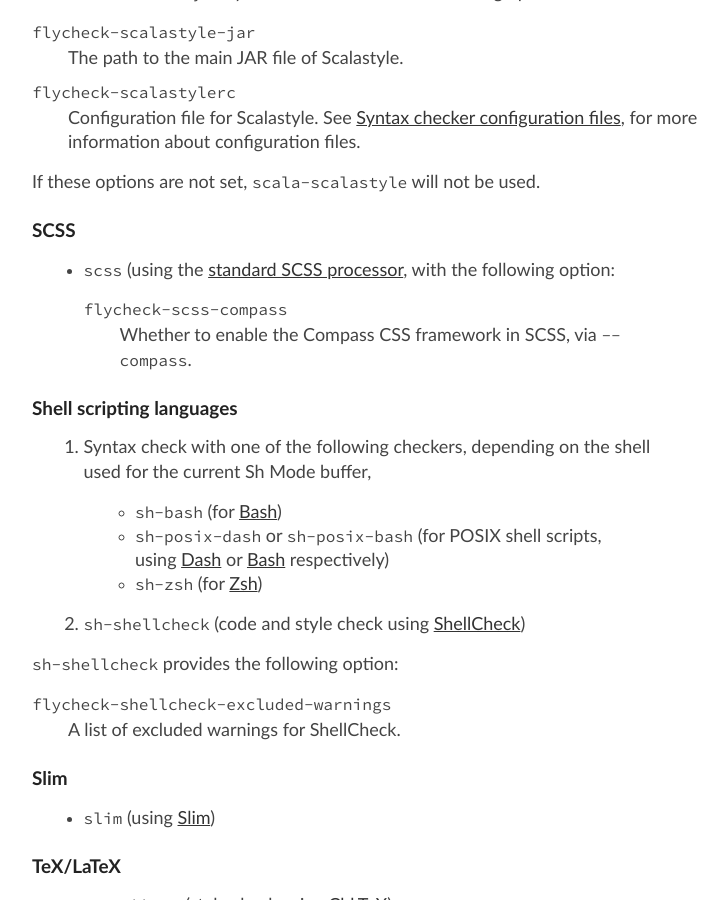
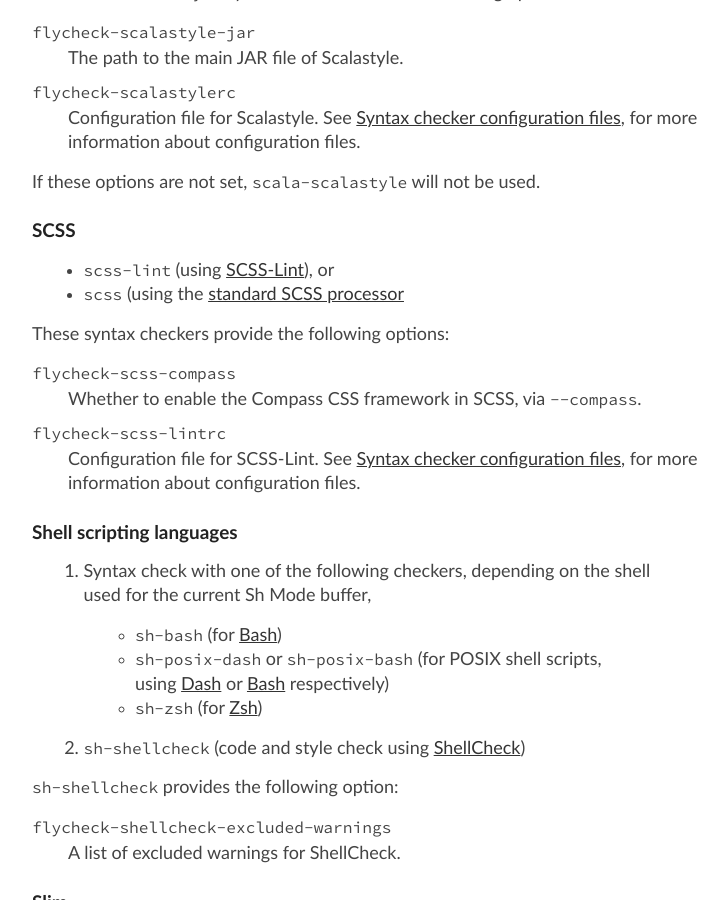
Before and after one commit to cmarqu/flycheck.github.io, a Jekyll site: the page manual/latest/Supported-languages.html, which Jekyll copies as it is, in a window 1280 px wide and 900 px high, scrolled down 9974 px. Shown: the whole window, without its empty margins (258-986 px from the left). Built offline with Jekyll 4.4.1, drawn with Linux system fonts in a browser that asks for light colours.

Commit message:
Update manual from flycheck/flycheck@d873b89

```diff
--- a/manual/latest/Function-and-Variable-Index.html
+++ b/manual/latest/Function-and-Variable-Index.html
@@ -183,6 +183,7 @@
 <tr><td></td><td valign="top"><a href="Supported-languages.html#index-flycheck_002dscalastyle_002djar"><code>flycheck-scalastyle-jar</code></a>:</td><td>&nbsp;</td><td valign="top"><a href="Supported-languages.html#Supported-languages">Supported languages</a></td></tr>
 <tr><td></td><td valign="top"><a href="Supported-languages.html#index-flycheck_002dscalastylerc"><code>flycheck-scalastylerc</code></a>:</td><td>&nbsp;</td><td valign="top"><a href="Supported-languages.html#Supported-languages">Supported languages</a></td></tr>
 <tr><td></td><td valign="top"><a href="Supported-languages.html#index-flycheck_002dscss_002dcompass"><code>flycheck-scss-compass</code></a>:</td><td>&nbsp;</td><td valign="top"><a href="Supported-languages.html#Supported-languages">Supported languages</a></td></tr>
+<tr><td></td><td valign="top"><a href="Supported-languages.html#index-flycheck_002dscss_002dlintrc"><code>flycheck-scss-lintrc</code></a>:</td><td>&nbsp;</td><td valign="top"><a href="Supported-languages.html#Supported-languages">Supported languages</a></td></tr>
 <tr><td></td><td valign="top"><a href="Syntax-checkers.html#index-flycheck_002dselect_002dchecker"><code>flycheck-select-checker</code></a>:</td><td>&nbsp;</td><td valign="top"><a href="Syntax-checkers.html#Syntax-checkers">Syntax checkers</a></td></tr>
 <tr><td></td><td valign="top"><a href="Configuring-checkers.html#index-flycheck_002dset_002dchecker_002dexecutable"><code>flycheck-set-checker-executable</code></a>:</td><td>&nbsp;</td><td valign="top"><a href="Configuring-checkers.html#Configuring-checkers">Configuring checkers</a></td></tr>
 <tr><td></td><td valign="top"><a href="Supported-languages.html#index-flycheck_002dshellcheck_002dexcluded_002dwarnings"><code>flycheck-shellcheck-excluded-warnings</code></a>:</td><td>&nbsp;</td><td valign="top"><a href="Supported-languages.html#Supported-languages">Supported languages</a></td></tr>
--- a/manual/latest/Supported-languages.html
+++ b/manual/latest/Supported-languages.html
@@ -971,18 +971,24 @@
 <a name="index-SCSS-language"></a>
 
 <ul>
-<li> <code>scss</code> (using the <a href="http://sass-lang.com/">standard SCSS
-processor</a>, with the following option:
+<li> <code>scss-lint</code> (using <a href="https://github.com/brigade/scss-lint">SCSS-Lint</a>), or
+</li><li> <code>scss</code> (using the <a href="http://sass-lang.com/">standard SCSS
+processor</a>
+</li></ul>
 
+<p>These syntax checkers provide the following options:
+</p>
 <dl compact="compact">
 <dt><code>flycheck-scss-compass</code></dt>
 <dd><a name="index-flycheck_002dscss_002dcompass"></a>
 <p>Whether to enable the Compass CSS framework in SCSS, via
 <samp>--compass</samp>.
 </p></dd>
+<dt><code>flycheck-scss-lintrc</code></dt>
+<dd><a name="index-flycheck_002dscss_002dlintrc"></a>
+<p>Configuration file for SCSS-Lint.  See <a href="Configuring-checkers.html#Syntax-checker-configuration-files">Syntax checker configuration files</a>, for more information about configuration files.
+</p></dd>
 </dl>
-
-</li></ul>
 
 <a name="Shell-scripting-languages"></a>
 <h3 class="unnumberedsec">Shell scripting languages</h3>
```
